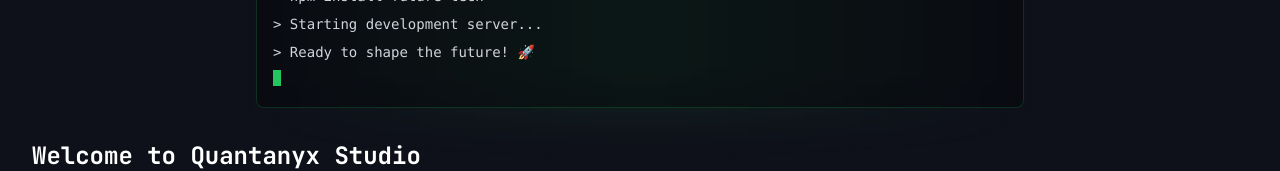
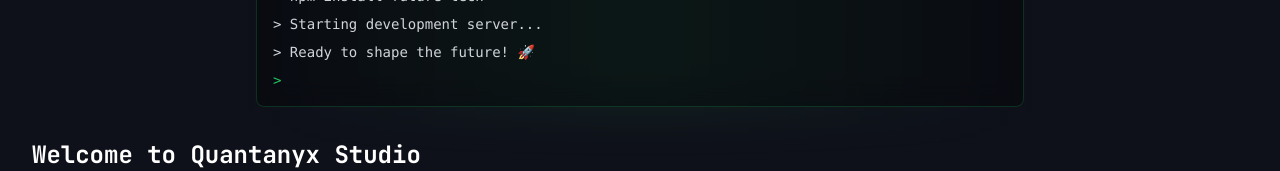
Before and after one commit to tanjim-cringebot/nexavira, a Next.js app: page / in a window 1280 px wide. Shown: the part 400-571 px from the top of the page. Built offline with nearby package versions, Linux system fonts and the light colour scheme.

Commit message:
Hero Terminal Updated

```diff
--- a/app/components/HeroSection.js
+++ b/app/components/HeroSection.js
@@ -1,22 +1,61 @@
 import React, { useState, useEffect } from 'react';
+import { useRouter } from 'next/navigation';
 
 const HeroSection = () => {
+  const router = useRouter();
   const [displayedCommands, setDisplayedCommands] = useState([]);
-  const commands = [
+  const [inputValue, setInputValue] = useState('');
+
+  const validCommands = {
+    'cd home': '/',
+    'cd about': '/about',
+    'cd career': '/career',
+    'cd contact': '/contact',
+  };
+
+  const initialMessages = [
     { text: '> cd quantanyx-studio', delay: 1000 },
     { text: '> git checkout -b feature/innovation', delay: 2000 },
     { text: '> npm install future-tech', delay: 3000 },
     { text: '> Starting development server...', delay: 4000 },
     { text: '> Ready to shape the future! 🚀', delay: 5000 },
+    { text: '> Available commands: cd home, cd about, cd career, cd contact', delay: 6000 },
+    { text: '> Type a command to navigate 🚀', delay: 7000 },
   ];
 
   useEffect(() => {
-    commands.forEach((command, index) => {
-      setTimeout(() => {
-        setDisplayedCommands(prev => [...prev, command.text]);
-      }, command.delay);
+    const timeouts = [];  // Array to store timeout IDs
+
+    initialMessages.forEach((message, index) => {
+      const timeout = setTimeout(() => {
+        setDisplayedCommands(prev => [...prev, { text: message.text, isCommand: false }]);
+      }, message.delay);
+      timeouts.push(timeout);  // Store timeout ID
     });
+
+    // Cleanup function to clear all timeouts when component unmounts
+    return () => {
+      timeouts.forEach(timeout => clearTimeout(timeout));
+    };
   }, []);
+
+  const handleInputSubmit = (e) => {
+    e.preventDefault();
+    const command = inputValue.toLowerCase().trim();
+
+    // Add the command to displayed commands
+    setDisplayedCommands(prev => [...prev, { text: `> ${inputValue}`, isCommand: true }]);
+
+    // Check if it's a valid command
+    if (validCommands[command]) {
+      setDisplayedCommands(prev => [...prev, { text: `Navigating to ${command.substring(3)}...`, isCommand: false }]);
+      router.push(validCommands[command]);
+    } else {
+      setDisplayedCommands(prev => [...prev, { text: 'Command not found. Try: cd home, cd about, cd career, cd contact', isCommand: false }]);
+    }
+
+    setInputValue('');
+  };
 
   return (
     <div className="relative w-full max-w-3xl mx-auto mt-8">
@@ -37,11 +76,24 @@ const HeroSection = () => {
         {/* Terminal Content */}
         <div className="p-4 font-mono text-sm">
           {displayedCommands.map((command, index) => (
-            <div key={index} className="text-gray-300 mb-2">
-              {command}
+            <div
+              key={index}
+              className="text-gray-300 mb-2"
+            >
+              {command.text}
             </div>
           ))}
-          <div className="inline-block w-2 h-4 bg-green-500 animate-pulse"></div>
+          <form onSubmit={handleInputSubmit} className="flex items-center">
+            <span className="text-green-500 mr-2">{'>'}</span>
+            <input
+              type="text"
+              value={inputValue}
+              onChange={(e) => setInputValue(e.target.value)}
+              className="flex-1 bg-transparent border-none outline-none text-gray-300 focus:ring-0"
+              autoFocus
+              spellCheck="false"
+            />
+          </form>
         </div>
       </div>
 
```
